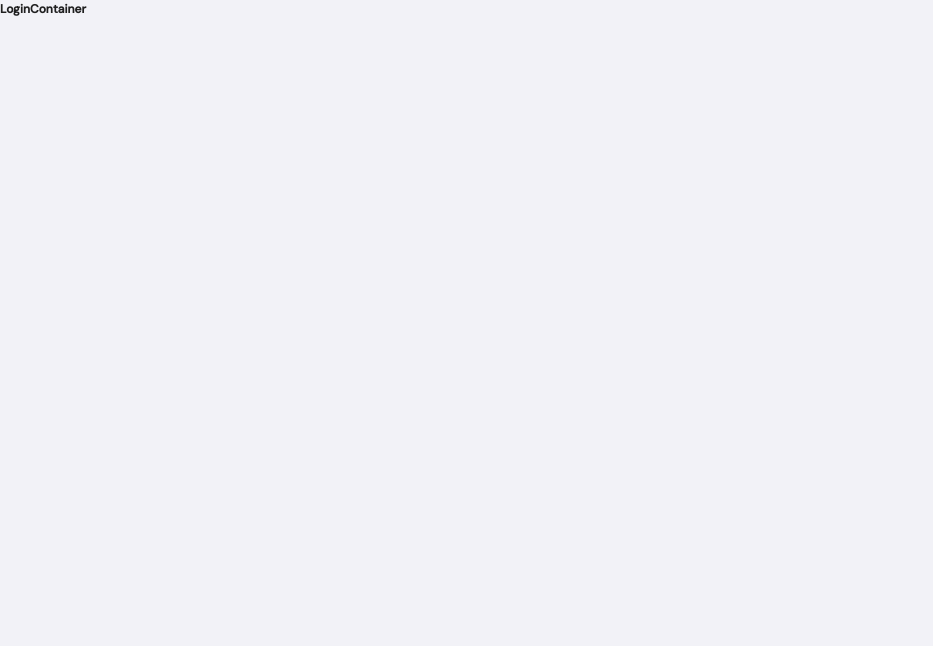
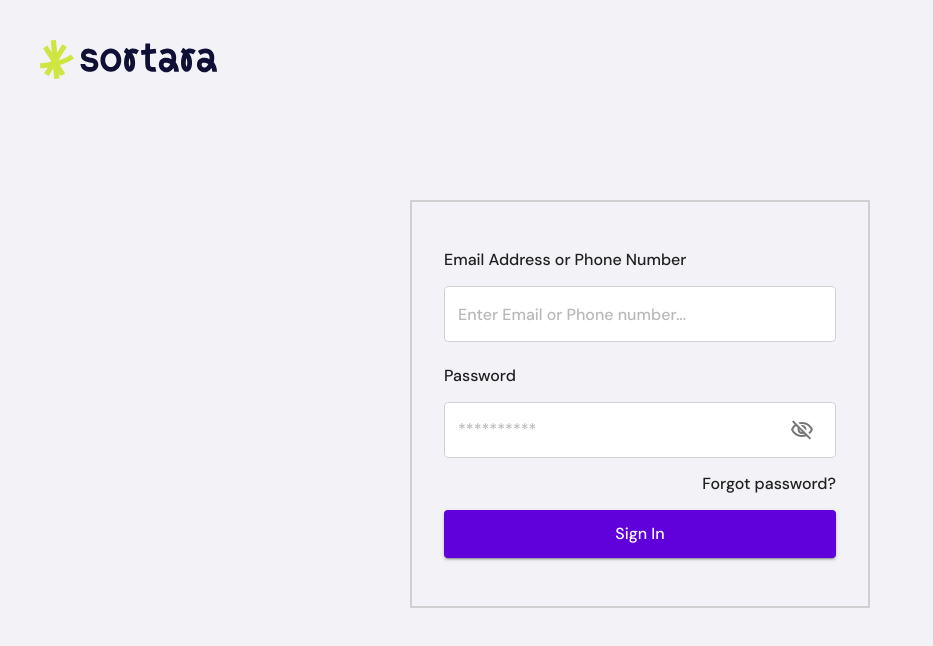
Before and after one commit to mr-samikhan/sortara-admin, a React (Vite) app: page /login in a window 1280 px wide. Shown: the top 646 px of the page, without its empty margins (0-933 px from the left). Built offline with nearby package versions, Linux system fonts and the light colour scheme.

Commit message:
feat:login screen UI created and local functionality added

```diff
--- a/src/components/CustomTextField/CustomTextField.tsx
+++ b/src/components/CustomTextField/CustomTextField.tsx
@@ -1,26 +1,42 @@
 import React from 'react'
+import { Theme } from '@emotion/react'
 import { Controller, useFormContext } from 'react-hook-form'
-import { IconButton, InputAdornment, MenuItem, TextField } from '@mui/material'
+import {
+  SxProps,
+  MenuItem,
+  TextField,
+  IconButton,
+  SvgIconProps,
+  InputAdornment,
+} from '@mui/material'
 
 interface CustomTextFieldProps {
-  sx?: any
   rows?: number
   name: string
-  options?: any
-  icon?: string
   select?: boolean
   disabled?: boolean
   fullWidth?: boolean
   multiline?: boolean
   className?: string
+  sx?: SxProps<Theme>
   onClick?: () => void
   placeholder?: string
   defaultValue?: string | number
   type?: 'text' | 'number' | 'password'
+  icon?: React.ComponentType<SvgIconProps>
+  options?: Array<{ value: string | number; label: string }>
 }
 export const CustomTextField = (props: CustomTextFieldProps) => {
-  const { name, className, defaultValue, options, select, icon, sx, onClick } =
-    props || {}
+  const {
+    sx,
+    name,
+    select,
+    options,
+    onClick,
+    className,
+    defaultValue,
+    icon: Icon,
+  } = props || {}
 
   const {
     control,
@@ -48,9 +64,14 @@ export const CustomTextField = (props: CustomTextFieldProps) => {
             InputProps={{
               endAdornment: (
                 <InputAdornment position="end">
-                  {icon && (
+                  {Icon && (
                     <IconButton onClick={onClick}>
-                      <img src={icon || '/assets/icons/check.svg'} alt="eye" />
+                      {Icon && typeof Icon == 'string' && (
+                        <img src={Icon} alt="icon" />
+                      )}
+                      {Icon && typeof Icon !== 'string' && (
+                        <Icon onClick={onClick} />
+                      )}
                     </IconButton>
                   )}
                 </InputAdornment>
@@ -59,11 +80,13 @@ export const CustomTextField = (props: CustomTextFieldProps) => {
             helperText={errors[name] ? <>{errors[name]?.message}</> : ''}
           >
             {select &&
-              options.map((option: any) => (
-                <MenuItem key={option.value} value={option.value}>
-                  {option.label}
-                </MenuItem>
-              ))}
+              options?.map(
+                (option: { value: string | number; label: string }) => (
+                  <MenuItem key={option.value} value={option.value}>
+                    {option.label}
+                  </MenuItem>
+                )
+              )}
           </TextField>
         )}
       />
--- a/src/constants/routes.ts
+++ b/src/constants/routes.ts
@@ -4,8 +4,10 @@ const Routes = {
   LOGIN: '/login',
   USERS: '/users',
   USER: '/user/:id',
-  admins: '/admins',
-  admin: '/admin/:id',
+  ADMINS: '/admins',
+  ADMIN: '/admin/:id',
+  RESET_PASSWORD: '/reset-password',
+  FORGOT_PASSWORD: '/forgot-password',
 }
 
 export default Routes
--- a/src/core/Routes/Routes.tsx
+++ b/src/core/Routes/Routes.tsx
@@ -11,6 +11,8 @@ const Routes = () => {
     <React.Fragment>
       <ReactRoutes>
         <Route path={ROUTES.LOGIN} element={<ManageAuth />} />
+        <Route path={ROUTES.FORGOT_PASSWORD} element={<ManageAuth />} />
+        <Route path={ROUTES.RESET_PASSWORD} element={<ManageAuth />} />
       </ReactRoutes>
 
       <ProtectedRoute isAuthenticated={isLoggedIn} isLoading={false}>
--- /dev/null
+++ b/src/modules/ManageAuth/components/BrandImage/BrandImage.tsx
@@ -0,0 +1,5 @@
+const BrandImage = () => {
+  return <img src="/assets/icons/logo.svg" alt="logo" />
+}
+
+export default BrandImage
--- /dev/null
+++ b/src/modules/ManageAuth/components/LoginForm/LoginForm.tsx
@@ -0,0 +1,73 @@
+import { COLORS } from '@vgl/constants'
+import { CustomTextField } from '@vgl/components'
+import { Box, Button, Typography } from '@mui/material'
+import VisibilityOutlinedIcon from '@mui/icons-material/VisibilityOutlined'
+import VisibilityOffOutlinedIcon from '@mui/icons-material/VisibilityOffOutlined'
+
+interface LoginFormProps {
+  onForgot: () => void
+  handleClickShowPassword: () => void
+  loginValues: {
+    showPassword: boolean
+  }
+}
+
+const LoginForm = (props: LoginFormProps) => {
+  const { handleClickShowPassword, loginValues, onForgot } = props || {}
+
+  return (
+    <Box border={`2px solid ${COLORS.grey.main}`} width={460} p={4}>
+      <Box mt={2}>
+        <Typography my={2} variant="h4">
+          Email Address or Phone Number
+        </Typography>
+        <CustomTextField
+          fullWidth
+          name="email"
+          placeholder="Enter Email or Phone number..."
+        />
+      </Box>
+      <Box mt={3}>
+        <Typography my={2} variant="h4">
+          Password
+        </Typography>
+        <CustomTextField
+          fullWidth
+          name="password"
+          placeholder="**********"
+          onClick={handleClickShowPassword}
+          type={!loginValues.showPassword ? 'text' : 'password'}
+          icon={
+            loginValues.showPassword
+              ? VisibilityOutlinedIcon
+              : VisibilityOffOutlinedIcon
+          }
+        />
+      </Box>
+      <Typography
+        mt={2}
+        variant="h4"
+        textAlign="end"
+        onClick={onForgot}
+        sx={{ cursor: 'pointer' }}
+      >
+        Forgot password?
+      </Typography>
+      <Button type="submit" variant="contained" fullWidth sx={buttonStyle}>
+        Sign in
+      </Button>
+    </Box>
+  )
+}
+
+export default LoginForm
+
+const buttonStyle = {
+  my: 2,
+  height: 48,
+  fontSize: 16,
+  fontWeight: 500,
+  fontFamily: 'DM Sans',
+  bgcolor: COLORS.primary.dark,
+  textTransform: 'capitalize',
+}
--- a/src/modules/ManageAuth/components/components.ts
+++ b/src/modules/ManageAuth/components/components.ts
@@ -0,0 +1,2 @@
+export { default as LoginForm } from './LoginForm/LoginForm'
+export { default as BrandImage } from './BrandImage/BrandImage'
--- a/src/modules/ManageAuth/containers/LoginContainer/LoginContainer.tsx
+++ b/src/modules/ManageAuth/containers/LoginContainer/LoginContainer.tsx
@@ -1,5 +1,58 @@
+import React from 'react'
+import { Box } from '@mui/material'
+import { Form } from '@vgl/components'
+import { COLORS, ROUTES } from '@vgl/constants'
+import { FormProvider } from 'react-hook-form'
+import { BrandImage, LoginForm, useLogin } from '@vgl/modules'
+
 const LoginContainer = () => {
-  return <div>LoginContainer</div>
+  const {
+    methods,
+    onSubmit,
+    onForgot,
+    pathname,
+    loginValues,
+    handleClickShowPassword,
+  } = useLogin()
+
+  const RenderSteps = () => {
+    switch (pathname) {
+      case ROUTES.LOGIN:
+        return (
+          <LoginForm
+            onForgot={onForgot}
+            loginValues={loginValues}
+            handleClickShowPassword={handleClickShowPassword}
+          />
+        )
+
+      case ROUTES.FORGOT_PASSWORD:
+        return <h1>Forgot</h1>
+
+      default:
+        throw new Error('Invalid Route')
+    }
+  }
+
+  return (
+    <React.Fragment>
+      <FormProvider {...methods}>
+        <Form onSubmit={methods.handleSubmit(onSubmit)}>
+          <Box p={5} bgcolor={COLORS.background}>
+            <BrandImage />
+            <Box
+              height="80vh"
+              display="flex"
+              alignItems="center"
+              justifyContent="center"
+            >
+              {RenderSteps()}
+            </Box>
+          </Box>
+        </Form>
+      </FormProvider>
+    </React.Fragment>
+  )
 }
 
 export default LoginContainer
--- a/src/modules/ManageAuth/hooks/useLogin.ts
+++ b/src/modules/ManageAuth/hooks/useLogin.ts
@@ -1,17 +1,50 @@
+import { useState } from 'react'
 import { ILoginForm } from '@vgl/types'
+import { ROUTES } from '@vgl/constants'
 import { useForm } from 'react-hook-form'
 import { LoginFormResolver } from '@vgl/utils'
+import { useLocation, useNavigate } from 'react-router-dom'
 
 const useLogin = () => {
+  const navigate = useNavigate()
+  const { pathname } = useLocation()
+
+  const [loginValues, setLoginValues] = useState({
+    showPassword: false,
+  })
+
   const methods = useForm({
     resolver: LoginFormResolver,
+    mode: 'onChange',
   })
 
+  //show and hide password text
+  const handleClickShowPassword = () => {
+    setLoginValues((prevState) => ({
+      ...prevState,
+      showPassword: !prevState.showPassword,
+    }))
+  }
+
+  //on forgot navigate
+  const onForgot = () => {
+    navigate(ROUTES.FORGOT_PASSWORD)
+  }
+
+  //on Login form submit
   const onSubmit = (data: ILoginForm) => {
     console.log(data)
+    navigate(ROUTES.USERS)
   }
 
-  return { methods, onSubmit }
+  return {
+    methods,
+    onSubmit,
+    onForgot,
+    pathname,
+    loginValues,
+    handleClickShowPassword,
+  }
 }
 
 export default useLogin
--- a/src/modules/modules.ts
+++ b/src/modules/modules.ts
@@ -1,2 +1,3 @@
 export * from './ManageAuth/hooks/hooks'
 export * from './ManageAuth/containers/containers'
+export * from './ManageAuth/components/components'
--- /dev/null
+++ b/src/styles/theme/overrides/MuiTextField.tsx
@@ -0,0 +1,25 @@
+import { Components } from '@mui/material'
+import { COLORS } from '@vgl/constants'
+
+export const MuiTextField: Components['MuiTextField'] = {
+  defaultProps: {
+    variant: 'outlined',
+  },
+  styleOverrides: {
+    root: {
+      '& input::placeholder': {
+        color: COLORS.grey.dark,
+      },
+      '& .MuiOutlinedInput-root': {
+        backgroundColor: COLORS.white,
+        fontSize: 16,
+        fontWeight: 400,
+      },
+      '& .MuiOutlinedInput-notchedOutline': {
+        border: `1px solid ${COLORS.grey.main}`,
+      },
+    },
+  },
+}
+
+export default MuiTextField
--- a/src/styles/theme/theme.ts
+++ b/src/styles/theme/theme.ts
@@ -1,6 +1,7 @@
 import palette from './palette'
 import typography from './typography'
 import { BoxProps } from '@mui/material/Box'
+import MuiTextField from './overrides/MuiTextField'
 import createTheme from '@mui/material/styles/createTheme'
 import { responsiveFontSizes } from '@mui/material/styles'
 
@@ -58,7 +59,9 @@ declare module '@mui/material/Paper' {
 let theme = createTheme({
   palette,
   typography: typography,
-  components: {},
+  components: {
+    MuiTextField,
+  },
 })
 
 theme = responsiveFontSizes(theme)
```
